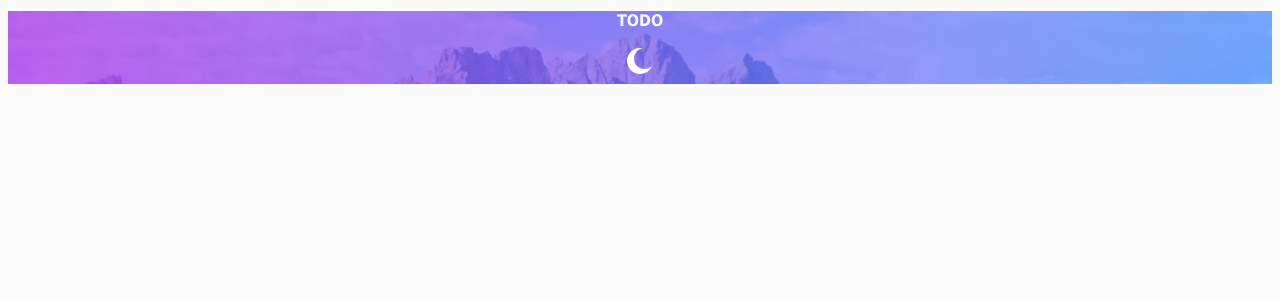
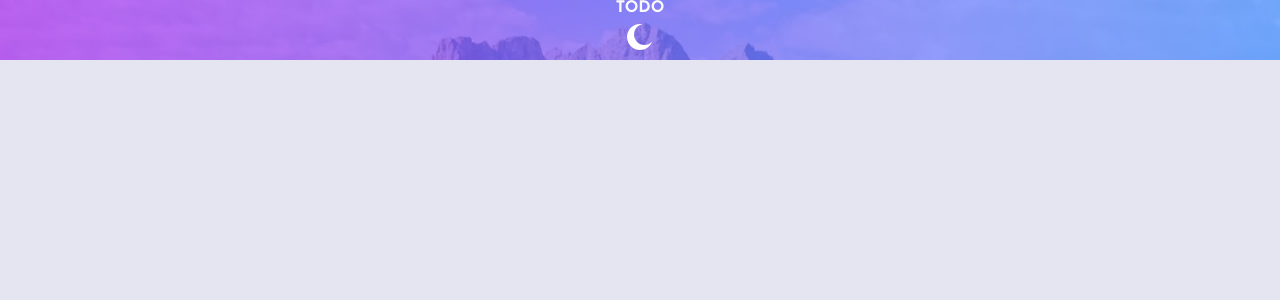
Before and after one commit to Carlos95HD/react-todo-app, a React (Create React App) app: page / in a window 1280 px wide. Shown: the top 300 px of the page. Built offline with nearby package versions, Linux system fonts and the light colour scheme.

Commit message:
Added | Global styles and themes Styles Updated

```diff
--- a/public/index.html
+++ b/public/index.html
@@ -15,6 +15,9 @@
       user's mobile device or desktop. See https://developers.google.com/web/fundamentals/web-app-manifest/
     -->
     <link rel="manifest" href="%PUBLIC_URL%/manifest.json" />
+    <link rel="preconnect" href="https://fonts.googleapis.com">
+    <link rel="preconnect" href="https://fonts.gstatic.com" crossorigin>
+    <link href="https://fonts.googleapis.com/css2?family=Josefin+Sans:wght@400;700&display=swap" rel="stylesheet">
     <!--
       Notice the use of %PUBLIC_URL% in the tags above.
       It will be replaced with the URL of the `public` folder during the build.
--- a/src/styled-components/GlobalStyles/GlobalStyles.js
+++ b/src/styled-components/GlobalStyles/GlobalStyles.js
@@ -1,12 +1,27 @@
-import { createGlobalStyle} from "styled-components"
+import { createGlobalStyle } from "styled-components";
+import { lightStyles } from "./Themes";
 
 export const GlobalStyles = createGlobalStyle`
+  *{
+    list-style: none;
+    margin: 0px;
+    padding: 0px;
+  }
+
   body {
-    background: ${({ theme }) => theme.body};
-    /* background-image: ${({ theme }) => theme.background}; */
-    /* background-repeat: no-repeat; */
-    color: ${({ theme }) => theme.text};
-    font-family: Tahoma, Helvetica, Arial, Roboto, sans-serif;
+    background: ${({ theme }) => theme.bg_primary};
+    color: ${({ theme }) => theme.text_primary};
+    font-family: 'Josefin Sans', sans-serif;
+    font-size: 18px;
     transition: all 0.50s linear;
   }
-  `
+
+  h1{
+    color: ${ lightStyles.Very_Light_Gray };
+    font-weight: 700;
+  }
+
+  p{
+    font-weight: 400;
+  }
+  `;
--- a/src/styled-components/GlobalStyles/Themes.js
+++ b/src/styled-components/GlobalStyles/Themes.js
@@ -1,16 +1,36 @@
 import bgDesktopDark from '../../assets/images/bg-desktop-dark.jpg';
 import bgDesktopLight from '../../assets/images/bg-desktop-light.jpg';
 
+export const lightStyles ={
+  Very_Light_Gray: "hsl(0, 0%, 98%)",
+  Very_Light_Grayish_Blue: "hsl(236, 33%, 92%)",
+  Light_Grayish_Blue: "hsl(233, 11%, 84%)",
+  Dark_Grayish_Blue: "hsl(236, 9%, 61%)",
+  Very_Dark_Grayish_Blue: "hsl(235, 19%, 35%)"
+}
+
+export const darkStyles = {
+  Very_Dark_Blue: "hsl(235, 21%, 11%)",
+  Very_Dark_Desaturated_Blue: "hsl(235, 24%, 19%)",
+  Light_Grayish_Blue: "hsl(234, 39%, 85%)",
+  Light_Grayish_Blue_hover: "hsl(236, 33%, 92%)", // hover
+  Dark_Grayish_Blue: "hsl(234, 11%, 52%)",
+  Very_Dark_Grayish_Blue: "hsl(233, 14%, 35%)",
+  // Very_Dark_Grayish_Blue: "hsl(237, 14%, 26%)"
+}
+
 export const lightTheme = {
-  body: "hsl(0, 0%, 98%)",
-  text: '#363537',
-  toggleBorder: '#FFF',
+  bg_primary: lightStyles.Very_Light_Grayish_Blue,
+  bg_secondary: lightStyles.Very_Light_Gray,
+  text_primary: darkStyles.Dark_Grayish_Blue,
+  text_secondary: darkStyles.Light_Grayish_Blue,
   background: `url(${bgDesktopLight})`
 }
 
 export const darkTheme = {
-  body:'hsl(235, 21%, 11%)',
-  text: '#FAFAFA',
-  toggleBorder: '#6B8096',
+  bg_primary: darkStyles.Very_Dark_Blue,
+  bg_secondary: darkStyles.Very_Dark_Desaturated_Blue,
+  text_primary: darkStyles.Light_Grayish_Blue,
+  text_secondary: lightStyles.Very_Dark_Grayish_Blue,
   background: `url(${bgDesktopDark})`
 }
```
Also changed, not shown: src/styled-components/Layout/Header.js (added, +10 -0 lines).
